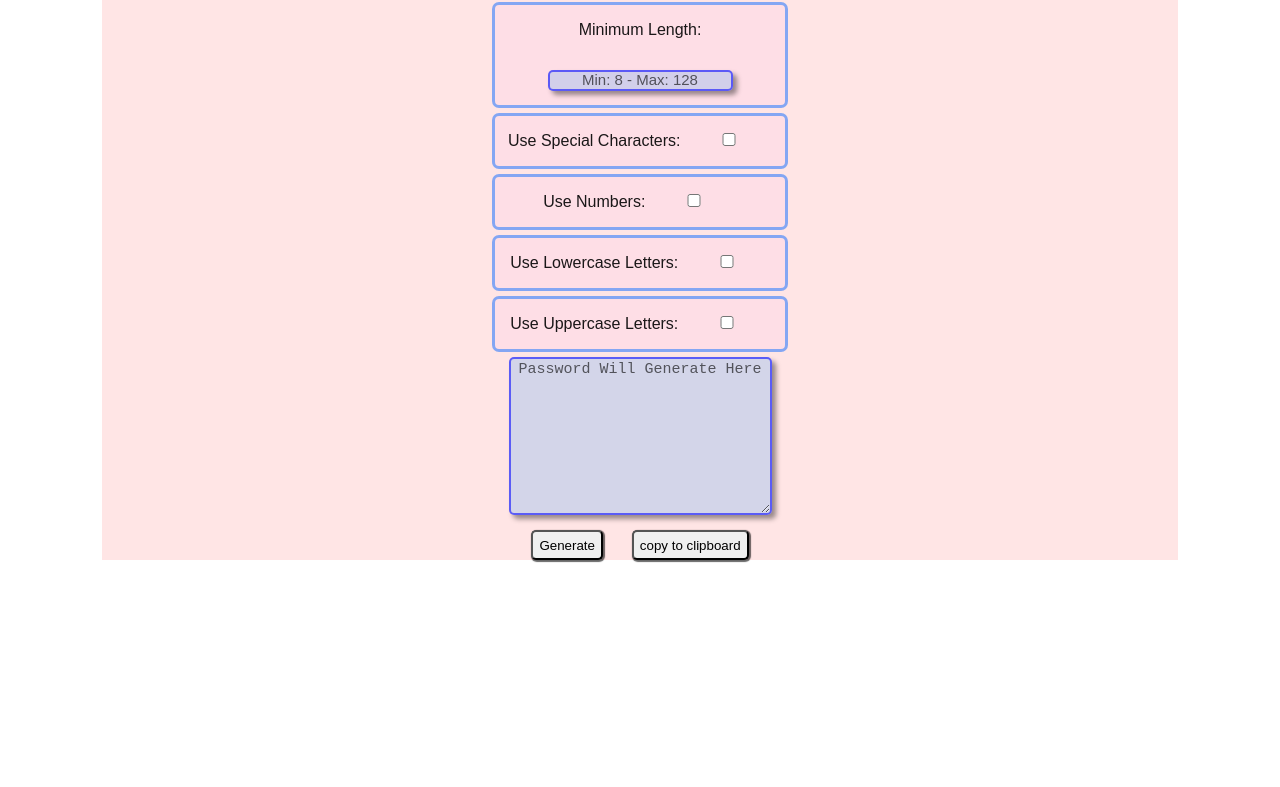
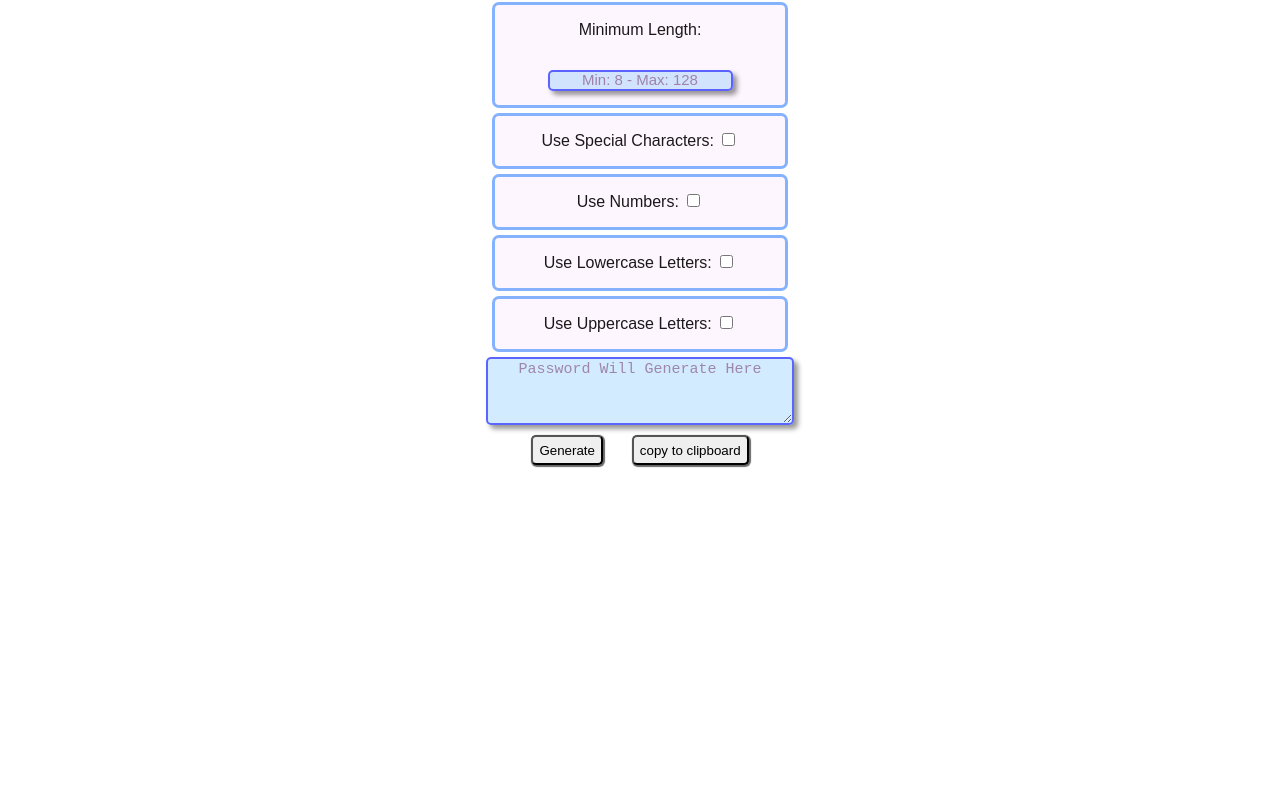
Before and after one commit to karanius/UofT_Password_Generator, a plain HTML site: page index.html in a window 1280 px wide. Shown: the part 91-878 px from the top of the page. Drawn offline with Linux system fonts and the light colour scheme.

Commit message:
tweaking css

```diff
--- a/everything/style.css
+++ b/everything/style.css
@@ -15,7 +15,7 @@ body{
     justify-content: center;
     align-items: center;
     margin: 3% 8%;
-    background: rgba(255, 0, 0, 0.103)
+    /* background: rgba(255, 0, 0, 0.103) */
 }
 
 .logo{
@@ -56,23 +56,22 @@ body{
     box-shadow: 4px 4px 5px 0.1px rgba(0, 0, 0, 0.404);
 }
 .textInput::placeholder{
-    color:rgba(0, 0, 0, 0.61);
+    color:rgba(92, 8, 71, 0.445);
     font-size: 15px;
 }
-
-.checkbox{
-    width: 80px;
+#pass{
+    width: 300px;
+    height: 60px;
+    margin-bottom:10px;
 }
 
 .buttons{
-
     width: 275px;
     display: flex;
     justify-content: space-evenly;
 }
 
 button{
-    margin-top: 15px;
     height: 30px;
     border-radius: 5px;
     box-shadow: 1px 1px 1px 1px rgba(0, 0, 0, 0.596);
```
